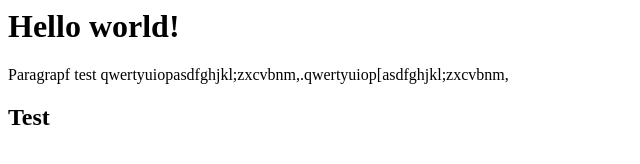
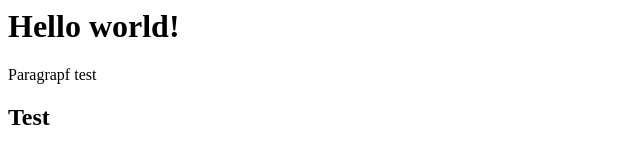
Before and after one commit to danielminschinski/nauka-gita, a plain HTML site: page index.html in a window 1280 px wide. Shown: the whole page, without its empty margins (0-640 px from the left). Drawn offline with Linux system fonts and the light colour scheme.

Commit message:
Change paragraph

```diff
--- a/index.html
+++ b/index.html
@@ -1,6 +1,6 @@
 <html>
 <title>Website1</title>
 <h1>Hello world!</h1>
-<p>Paragrapf test qwertyuiopasdfghjkl;zxcvbnm,.qwertyuiop[asdfghjkl;zxcvbnm, </p>
+<p>Paragrapf test</p>
 <h2>Test</h2>
 </html>
```
